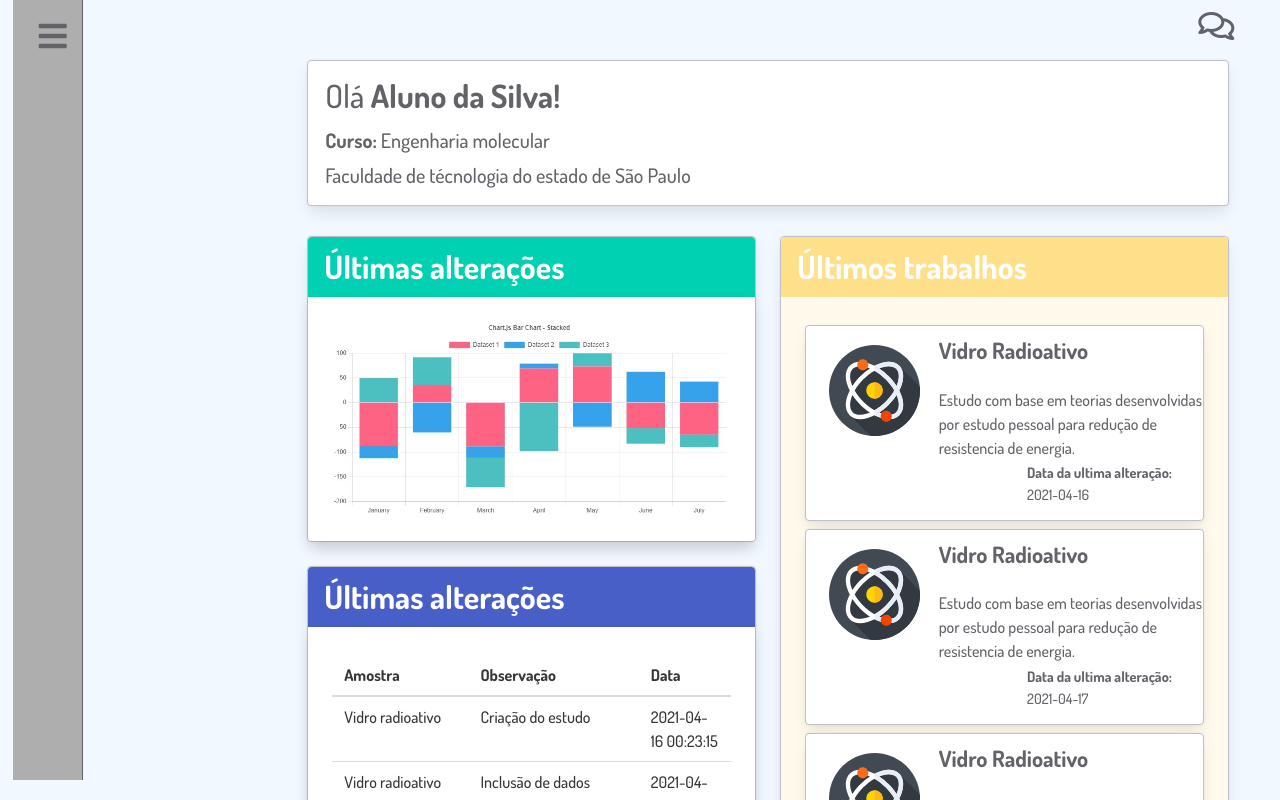
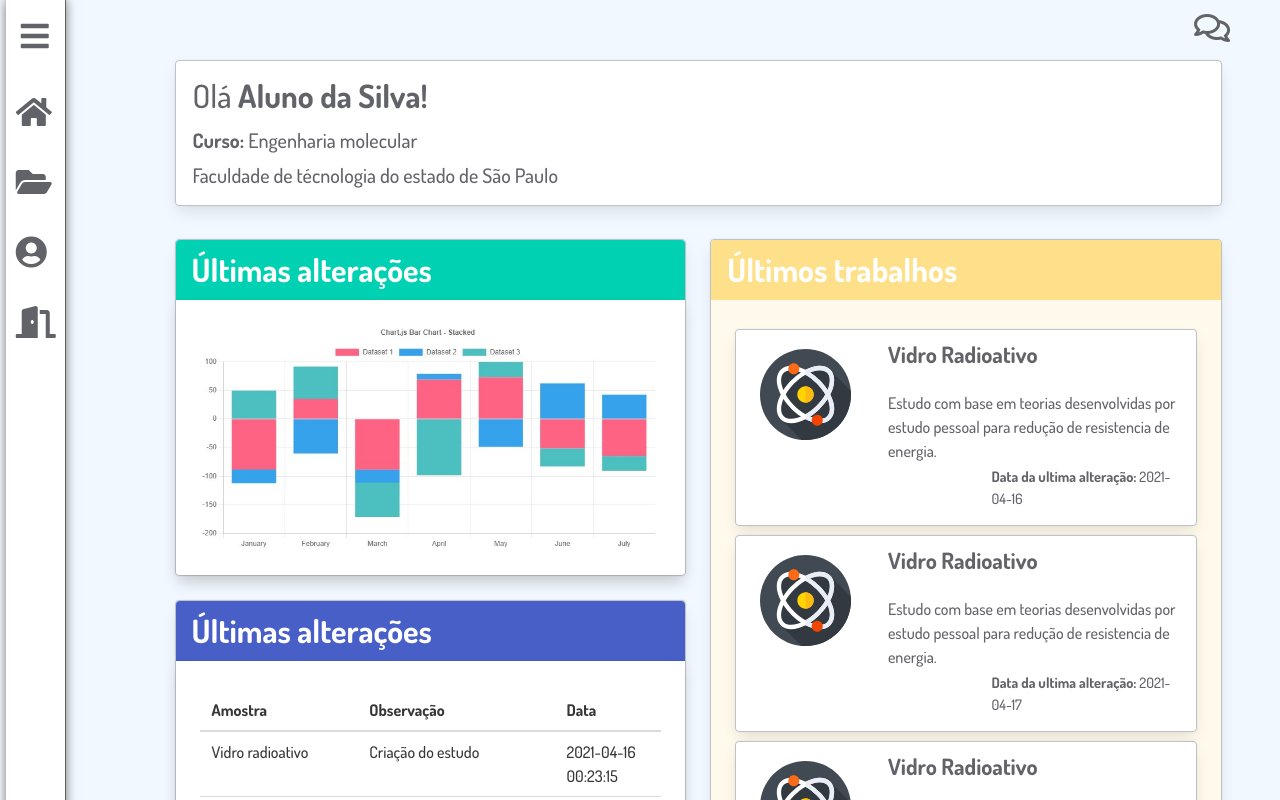
Before and after one commit to yurimarcon/labsystem, a Vue app: page / in a window 1280 px wide. Shown: the top 800 px of the page. Built offline with nearby package versions, Linux system fonts and the light colour scheme.

Commit message:
Ajustes no menu Lateral

```diff
--- a/src/App.vue
+++ b/src/App.vue
@@ -38,7 +38,7 @@ export default {
 }
 .mySidenav{
   /* height: 100%; */
-  width: 25%;
+  width: 10%;
   /* border: 1px solid white; */
   /* border: 1px solid black; */
 }
--- a/src/components/Navbar.vue
+++ b/src/components/Navbar.vue
@@ -2,6 +2,7 @@
     <div class="container" :class="{'show': showSidebar}">
         <div class="control">
             <i class="fas fa-bars" @click="showNav"></i>
+            <!--<i v-show="showLink" key="0">Opções</i>-->
         </div>
         <!--
         <div class="container columns is-desktop is-centered">
@@ -12,34 +13,32 @@
                     </div>
                 </div>
             </div>
-        </div>
-        <div class="navigation-icons">
-            <i class="fas fa-home"></i>
-            <i class="fas fa-folder-open"></i>
-            <i class="fas fa-user-circle"></i>
-            <i class="fas fa-door-open"></i>
         </div>-->
         <div class="navigation-links">
             <transition-group name="fade">
                 <ul>
-                    <div v-show="showLink" key="1">
-                        <li><router-link to="/home">
-                            <i>Início</i>
+                    <div>
+                        <li class="link"><router-link to="/home">
+                            <i class="fas fa-home"></i>
+                            <i v-show="showLink" key="1">Início</i>
                         </router-link></li>
                     </div>
-                    <div v-show="showLink" key="2">
+                    <div>
                         <li><router-link to="/directory">
-                            <i>Diretório</i>
+                            <i class="fas fa-folder-open"></i>
+                            <i v-show="showLink" key="2">Diretório</i>
                         </router-link></li>
                     </div>
-                    <div v-show="showLink" key="3">
+                    <div>
                         <li><router-link to="/profile">
-                            <i>Meus Dados</i>
+                            <i class="fas fa-user-circle"></i>
+                            <i v-show="showLink" key="3">Meus Dados</i>
                         </router-link></li>
                     </div>
-                    <div v-show="showLink" key="4">
+                    <div>
                         <li><router-link to="/login">
-                            <i>Sair</i>
+                            <i class="fas fa-door-open"></i>
+                            <i v-show="showLink" key="4">Sair</i>
                         </router-link></li>
                     </div>
                 </ul>
@@ -80,69 +79,57 @@
     position: relative;
     top: 0;
     left: 0;
-    width: 70px;
-    padding: 10px;
+    width: 60px;
+    padding: 0px;
     min-height: calc(100vh - 20px);
-    background-color: rgb(175, 174, 174);
+    background-color: rgb(255, 255, 255);
+    box-shadow: 0 0 10px rgb(116, 116, 116);
     border: solid rgb(97, 97, 97);
     border-width: 0 1px 0 0;
     z-index: 999;
+    height: 100%;
     transition: all .5s ease-in-out;
 }
 .control {
     color: var(--cor-da-letra);
     display: flex;
-      justify-content: center;
-      align-items: center;
+    padding-left: 15px;
+    justify-content: left;
+    align-items: left;
     width: 50px;
     margin-bottom: 10px;
+    padding-top: 10px;
+    font-size: 2rem;
+
 }
 i {
+justify-content: left;
+align-items: left;
 font-size: 2rem;
 cursor: pointer;
+padding: 10px 0;
 transition: all .5s ease-in-out;
+}
+i:hover {
+    color: slateblue;
 }
 
 .show {
     width: 200px;
 }
 
-      /* .control > i {
-        color: #fff;
-        transform: rotateZ(-180deg);
-      }*/
-      .navigation-icons {
-        color: #fff;
-      }
 
-    .navigation-icons {
-      display: flex;
-      justify-content: center;
-      align-items: center;
-      flex-direction: column;
-      width: 50px;
-      float: left;
-    }
-      i {
-        font-size: 2rem;
-        padding: 10px 0;
-        cursor: pointer;
-        transition: all .5s ease-in-out;
-      }
-        i:hover {
-          color: #fff;
-        }
 .navigation-links {
     padding-top: 14px;
     float: left;
+    display: flex;
+    justify-content: left;
+    align-items: left;
 }
 div {
 font-size: 1.35rem;
-        padding-left: 10px;
+padding-left: 5px;
 margin-bottom: 18px;
 cursor: pointer;
 }
-        div:hover {
-          color: #fff;
-        }
 </style>
```
Lines whose indentation alone changed are shown as unchanged.
